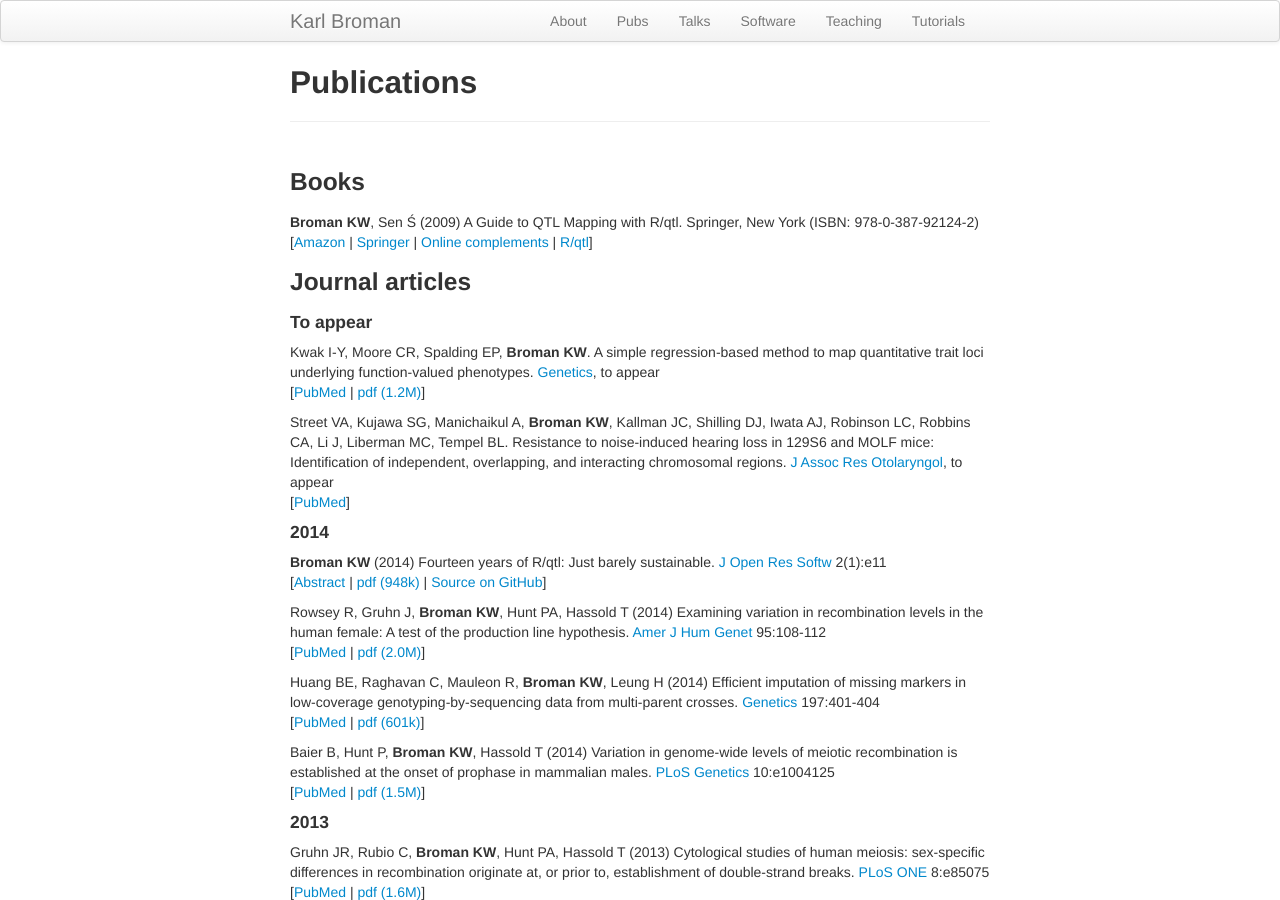
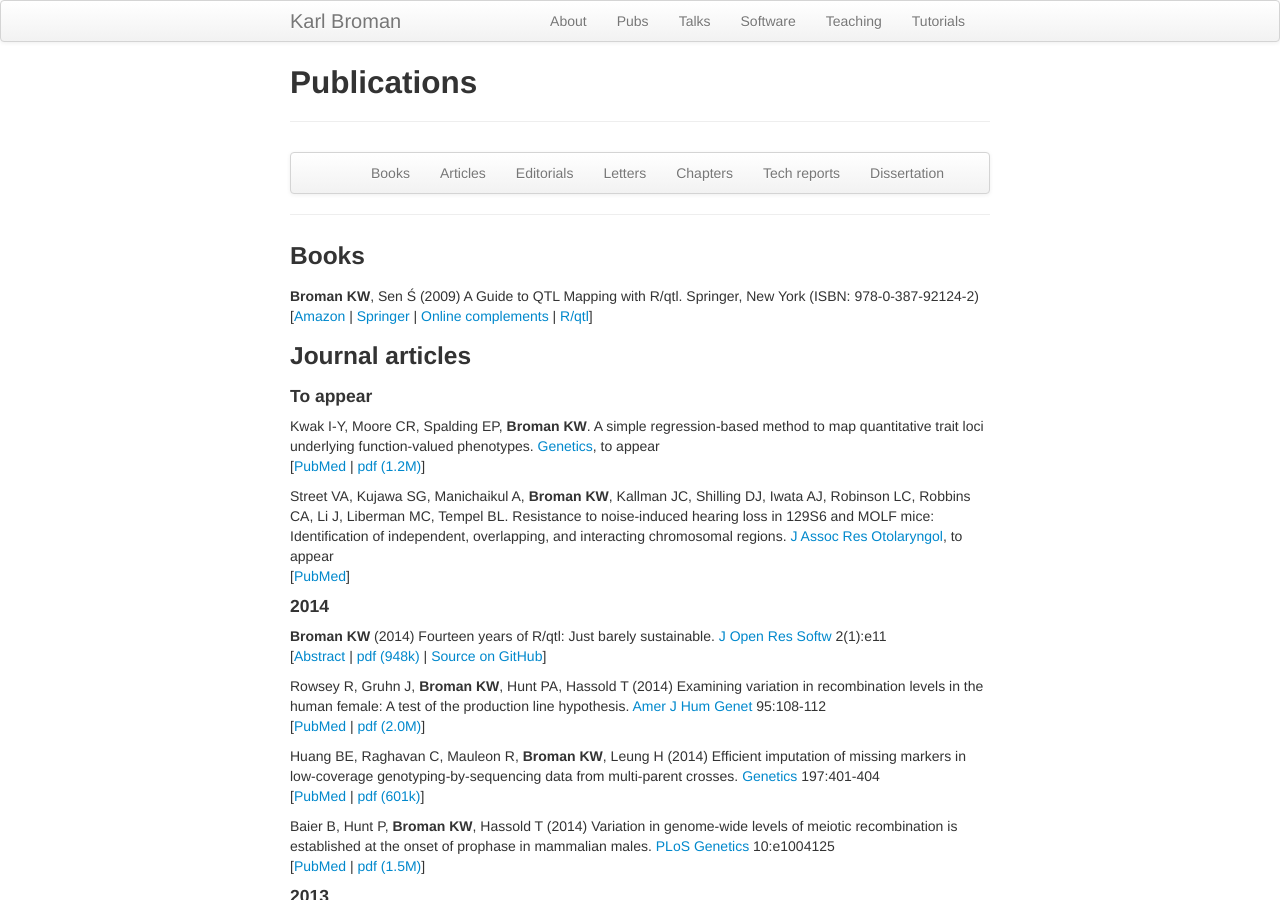
Before and after one commit to kbroman/kbroman.github.io, a Jekyll site: the page built from pages/pubs.md, in a window 1280 px wide and 900 px high. Built offline with Jekyll 4.4.1, drawn with Linux system fonts in a browser that asks for light colours.

Commit message:
Add navbar with books, articles, editorials, etc., on pub page

```diff
--- a/pages/pubs.md
+++ b/pages/pubs.md
@@ -3,15 +3,30 @@ layout: page
 title: Publications
 ---
 
+<div class="navbar">
+<div class="navbar-inner">
+<div class="container-narrow">
+<ul class="nav">
+  <li><a href="#books">Books</a></li>
+  <li><a href="#articles">Articles</a></li>
+  <li><a href="#editorials">Editorials</a></li>
+  <li><a href="#letters">Letters</a></li>
+  <li><a href="#chapters">Chapters</a></li>
+  <li><a href="#techreports">Tech reports</a></li>
+  <li><a href="#thesis">Dissertation</a></li>
+</ul>
+</div></div></div>
 
 
-### Books
+---
+
+### <a name="books"></a>Books
 
 
 **Broman KW**, Sen &#346; (2009) A Guide to QTL Mapping with R/qtl.  Springer, New York (ISBN: 978-0-387-92124-2)<br>
 \[[Amazon](http://www.amazon.com/exec/obidos/ASIN/0387921249/7210-20) | [Springer](http://www.springer.com/978-0-387-92124-2) | [Online complements](http://www.rqtl.org/book) | [R/qtl](http://www.rqtl.org)\]
 
-### Journal articles
+### <a name="articles"></a>Journal articles
 
 #### To appear
 
@@ -916,7 +931,7 @@ long-distance chromosome interactions. [Cell](http://www.cell.com) 85:745-759  <
 | [ pdf (11,382k)](http://www.biostat.wisc.edu/~kbroman/publications/cell.pdf)\]
 
 
-### Editorials
+### <a name="editorials"></a>Editorials
 
 **Broman KW** (2005)  Mapping expression in
 randomized rodent genomes.  [Nat
@@ -930,7 +945,7 @@ Genet](http://www.nature.com/ng) 37:209-210<br>
 | [pdf (70k)](http://www.biostat.wisc.edu/~kbroman/publications/natmeth.pdf)\]
 
 
-### Letters
+### <a name="letters"></a>Letters
 
 Sieberts SK, **Broman KW**, Gudbjartsson
 DF (2004) "Biased towards the null" means reduced power.  [Am J Hum
@@ -968,7 +983,7 @@ relationships in the presence of genotyping errors. [Am J Hum Genet](http://www.
 [RelCheck software](http://www.biostat.wisc.edu/~kbroman/software/index.html#relcheck)\]
 
 
-### Proceedings and book chapters
+### <a name="chapters"></a>Proceedings and book chapters
 
 **Broman KW** (2012) Applied statistics and exposition (commentary).  In: Dudoit S (ed) <i>Selected Works of Terry Speed</i>, Springer, pp 353-355 <br>
 \[[Amazon](http://www.amazon.com/exec/obidos/ASIN/146141346X/7210-20)\]
@@ -1029,7 +1044,7 @@ Notes-Monograph Series, Vol 33, pp 114-142 <br>
 
 
 
-### Technical reports
+### <a name="techreports"></a>Technical reports
 
 **Broman KW**, Keller MP, Broman
   AT, Kendziorski C, Yandell BS, Sen &#346;, Attie AD (2014)
@@ -1090,7 +1105,7 @@ ORNL/TM-12167, Oak Ridge National Laboratory <br>
 
 
 
-### Dissertation
+### <a name="thesis"></a>Dissertation
 
 **Broman KW** (1997) Identifying quantitative trait loci in
 experimental crosses.  PhD dissertation, Department of Statistics,
```
